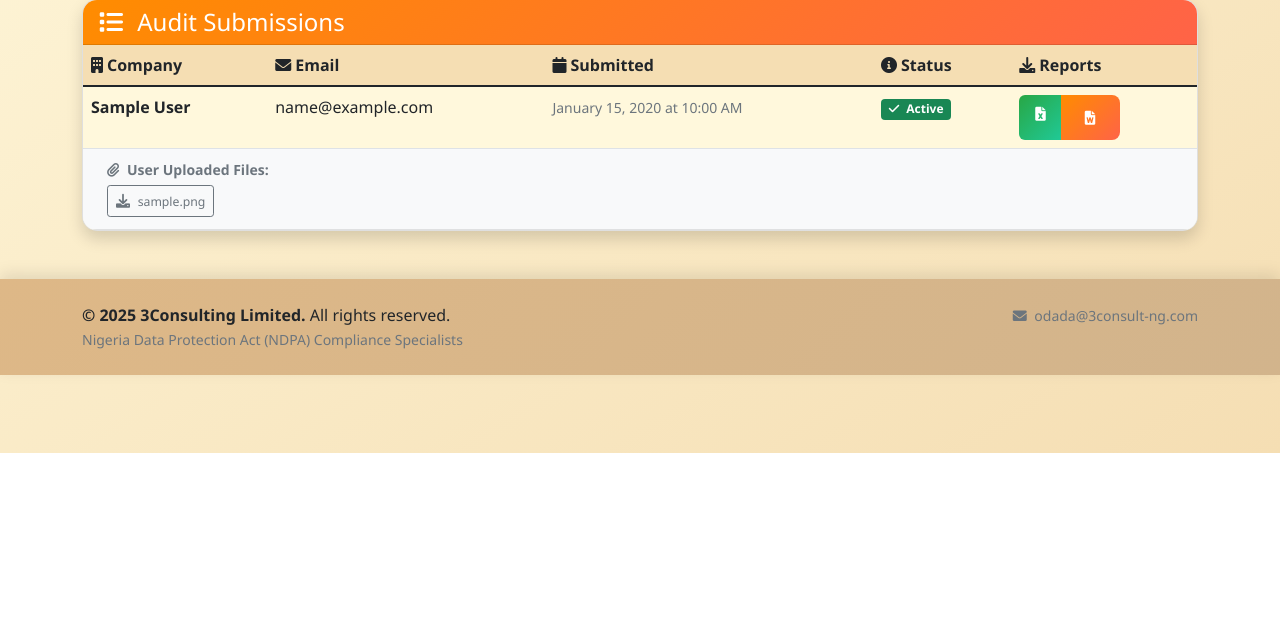
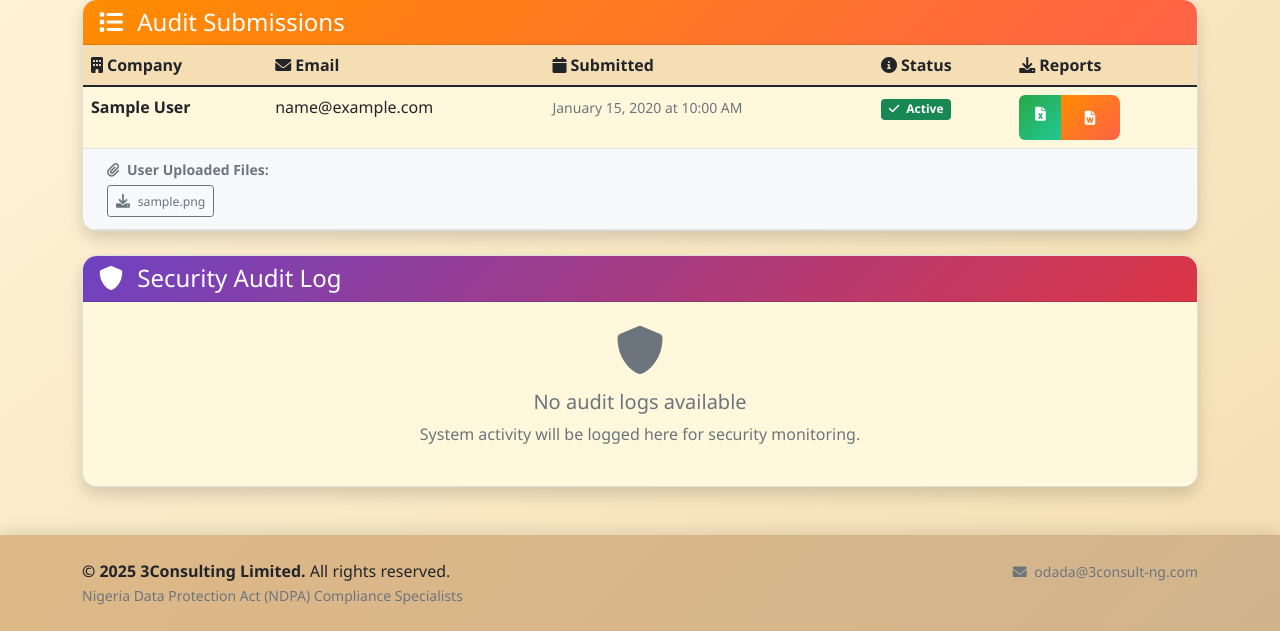
Before and after one commit to Omolola436/audit_app, a Flask app: page /admin/dashboard in a window 1280 px wide. Shown: the part 347-978 px from the top of the page. Before the commit the page ends 800 px from the top, so only its background shows below. Run offline with Flask 3, Linux system fonts and the light colour scheme; the visitor is signed in with stand-in values (Sample User, id 1); tables that the repository leaves empty hold one stand-in row (values such as "Sample post").

Commit message:
Improve audit report pie charts and add security log to admin dashboard
Refactors generate_category_chart in report_generator.py to use privacy ratings, adds audit log display to admin_dashboard.html.

Replit-Commit-Author: Agent
Replit-Commit-Session-Id: e942c94f-54a8-4bcb-a60e-9bf97ff6d33c
Replit-Commit-Screenshot-Url: https://storage.googleapis.com/screenshot-production-us-central1/d2cab21e-c895-4528-90ce-a6e0f52c8e21/f87b2fb8-062a-4fc0-aa48-5cb8185f2549.jpg

```diff
--- a/templates/admin_dashboard.html
+++ b/templates/admin_dashboard.html
@@ -136,4 +136,73 @@
     </div>
 </div>
 {% endif %}
+
+<!-- Audit Log Section -->
+<div class="card shadow audit-card mt-4">
+    <div class="card-header text-white" style="background: linear-gradient(135deg, #6f42c1, #dc3545);">
+        <h4 class="mb-0">
+            <i class="fas fa-shield-alt me-2"></i>
+            Security Audit Log
+        </h4>
+    </div>
+    <div class="card-body p-0" style="background-color: #FFF8DC;">
+        {% if audit_logs %}
+        <div class="table-responsive">
+            <table class="table table-hover mb-0">
+                <thead style="background-color: #F5DEB3;">
+                    <tr>
+                        <th class="text-dark"><i class="fas fa-clock me-1"></i>Timestamp</th>
+                        <th class="text-dark"><i class="fas fa-tag me-1"></i>Event Type</th>
+                        <th class="text-dark"><i class="fas fa-user me-1"></i>User</th>
+                        <th class="text-dark"><i class="fas fa-globe me-1"></i>IP Address</th>
+                        <th class="text-dark"><i class="fas fa-info-circle me-1"></i>Description</th>
+                    </tr>
+                </thead>
+                <tbody>
+                    {% for log in audit_logs %}
+                    <tr>
+                        <td>
+                            <small class="text-muted">
+                                {{ log.timestamp[:19].replace('T', ' ') }}
+                            </small>
+                        </td>
+                        <td>
+                            {% if log.event_type == 'login_success' %}
+                                <span class="badge bg-success">
+                                    <i class="fas fa-sign-in-alt me-1"></i>Login Success
+                                </span>
+                            {% elif log.event_type == 'login_failure' %}
+                                <span class="badge bg-danger">
+                                    <i class="fas fa-times me-1"></i>Login Failed
+                                </span>
+                            {% elif log.event_type == 'admin_access' %}
+                                <span class="badge bg-warning">
+                                    <i class="fas fa-user-shield me-1"></i>Admin Access
+                                </span>
+                            {% elif log.event_type == 'error' %}
+                                <span class="badge bg-danger">
+                                    <i class="fas fa-exclamation-triangle me-1"></i>Error
+                                </span>
+                            {% else %}
+                                <span class="badge bg-info">{{ log.event_type.title() }}</span>
+                            {% endif %}
+                        </td>
+                        <td class="text-dark">{{ log.user_id if log.user_id != 'anonymous' else 'Anonymous' }}</td>
+                        <td class="text-dark">{{ log.ip_address or 'Unknown' }}</td>
+                        <td class="text-dark">{{ log.action_description }}</td>
+                    </tr>
+                    {% endfor %}
+                </tbody>
+            </table>
+        </div>
+        {% else %}
+        <div class="text-center py-4">
+            <i class="fas fa-shield-alt fa-3x text-muted mb-3"></i>
+            <h5 class="text-muted">No audit logs available</h5>
+            <p class="text-muted">System activity will be logged here for security monitoring.</p>
+        </div>
+        {% endif %}
+    </div>
+</div>
+
 {% endblock %}
```
Also changed, not shown: report_generator.py (+78 -16 lines).
